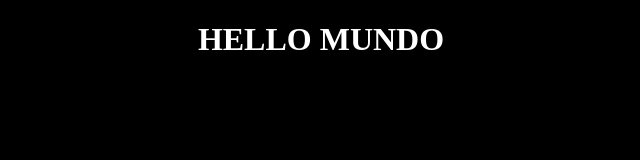
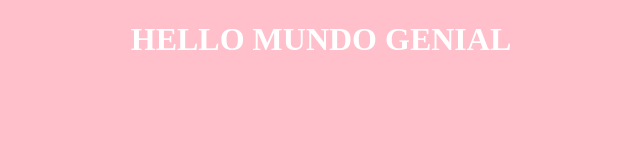
Before and after one commit to rogerdrago/essai, a plain HTML site: page index.html in a window 1280 px wide. Shown: the whole page, without its empty margins (319-959 px from the left). Drawn offline with Linux system fonts and the light colour scheme.

Commit message:
4 comment

```diff
--- a/index.html
+++ b/index.html
@@ -5,8 +5,8 @@
 	<meta name="viewport" content="width=device-width, initial-scale=1.0">
 	<title>Document</title>
 </head>
-<body style="background: black;">
-	<h1 style="text-align: center; color: white;">HELLO MUNDO</h1>
+<body style="background: pink;">
+	<h1 style="text-align: center; color: white;">HELLO MUNDO GENIAL</h1>
 
 </body>
 </html>
```
